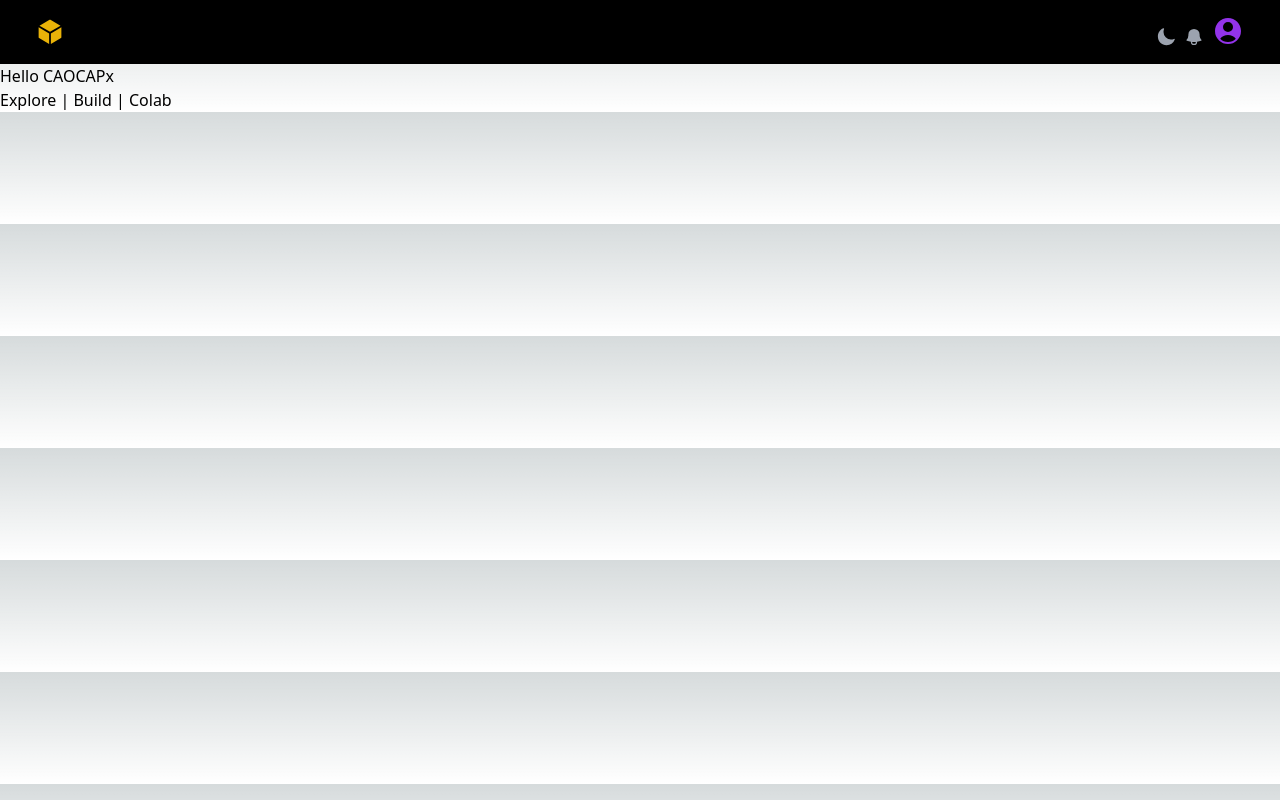
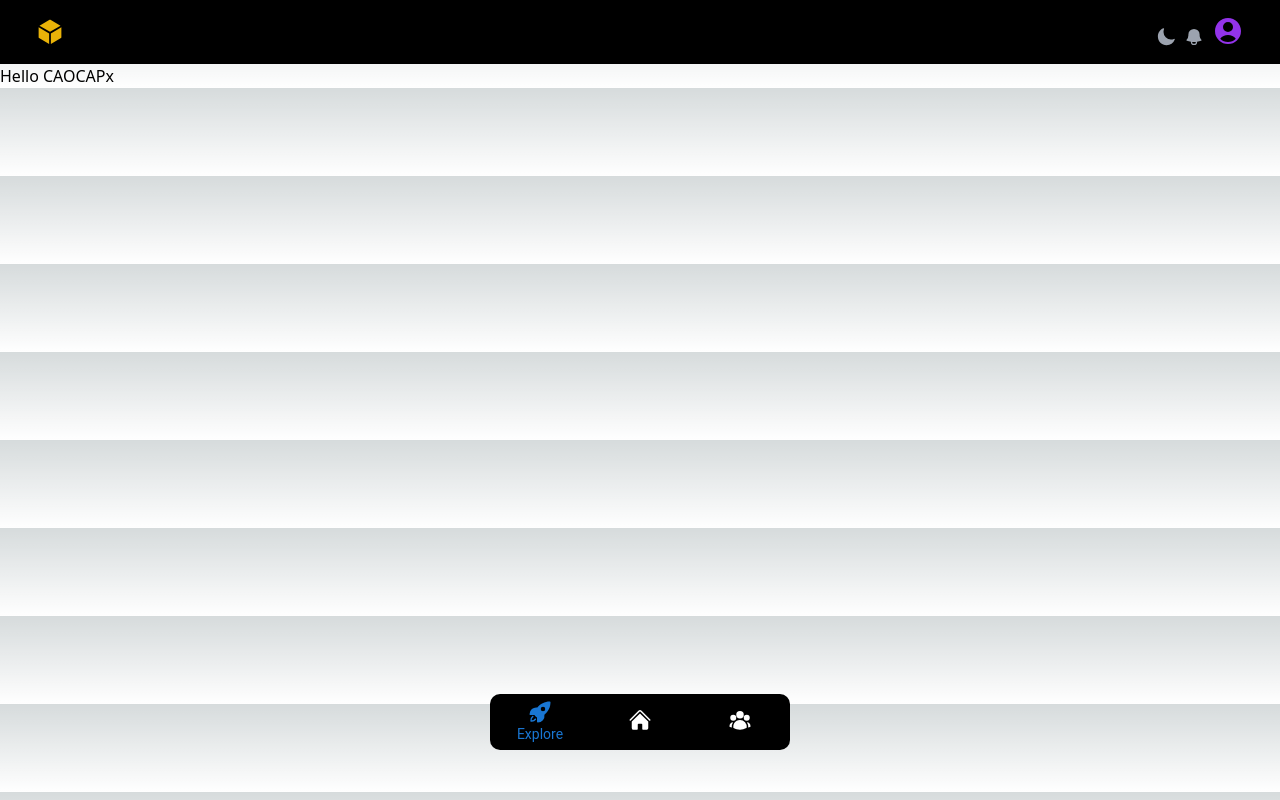
Before and after one commit to Azzam-dev/CAOCAPx, a Next.js app: page / in a window 1280 px wide. Built offline with nearby package versions, Linux system fonts and the light colour scheme.

Commit message:
worked on adding a bottom nav bar and styling it

```diff
--- a/src/components/NavBar.tsx
+++ b/src/components/NavBar.tsx
@@ -1,5 +1,68 @@
 "use client";
 
+import { useState } from "react";
+import {
+  ThemeProvider,
+  BottomNavigation,
+  BottomNavigationAction,
+  Box,
+} from "@mui/material";
+import { createTheme } from "@mui/material/styles";
+import {
+  RocketLaunchIcon,
+  HomeIcon,
+  UserGroupIcon,
+} from "@heroicons/react/24/solid";
+
 export default function NavBar() {
-  return <div>Explore | Build | Colab</div>;
+  const [value, setValue] = useState(0);
+  const theme = createTheme({
+    components: {
+      MuiBottomNavigation: {
+        styleOverrides: {
+          root: {
+            position: "fixed",
+            bottom: 50,
+            width: 300,
+            backgroundColor: "black",
+            borderRadius: 10,
+          },
+        },
+      },
+      MuiBottomNavigationAction: {
+        styleOverrides: { root: { color: "white" } },
+      },
+    },
+  });
+
+  return (
+    <Box
+      sx={{
+        display: "flex",
+        justifyContent: "center",
+      }}
+    >
+      <ThemeProvider theme={theme}>
+        <BottomNavigation
+          value={value}
+          onChange={(event, newValue) => {
+            setValue(newValue);
+          }}
+        >
+          <BottomNavigationAction
+            label="Explore"
+            icon={<RocketLaunchIcon className="h-6 w-6" aria-hidden="true" />}
+          />
+          <BottomNavigationAction
+            label="Build"
+            icon={<HomeIcon className="h-6 w-6" aria-hidden="true" />}
+          />
+          <BottomNavigationAction
+            label="Colab"
+            icon={<UserGroupIcon className="h-6 w-6" aria-hidden="true" />}
+          />
+        </BottomNavigation>
+      </ThemeProvider>
+    </Box>
+  );
 }
```
